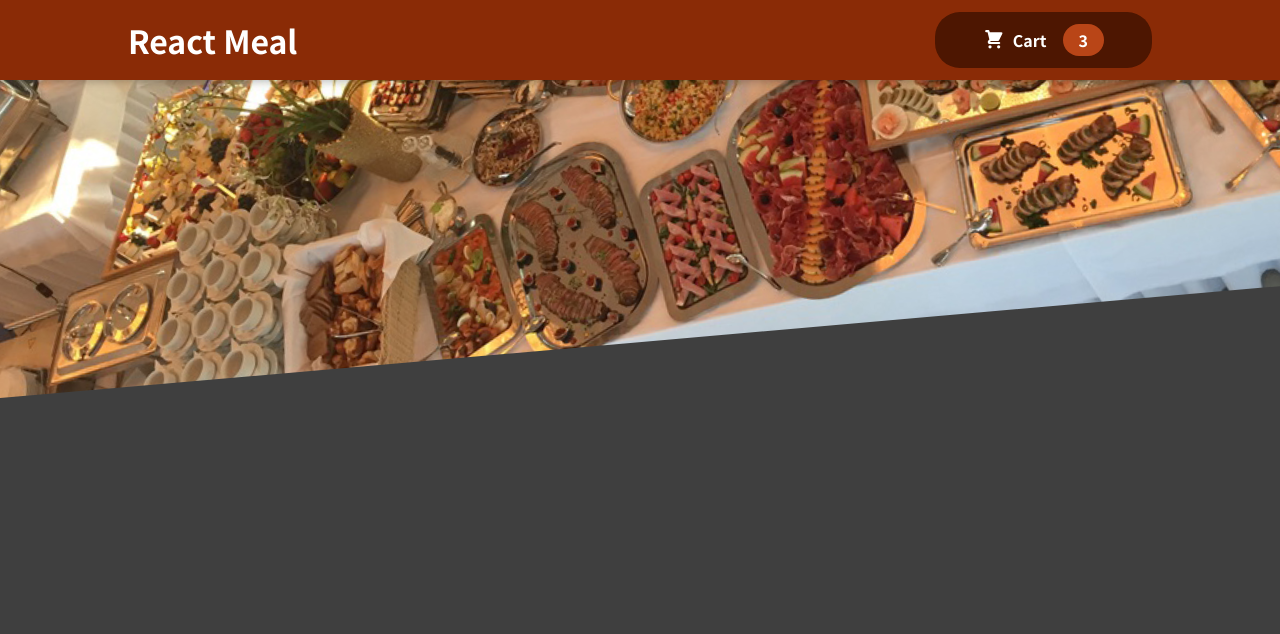
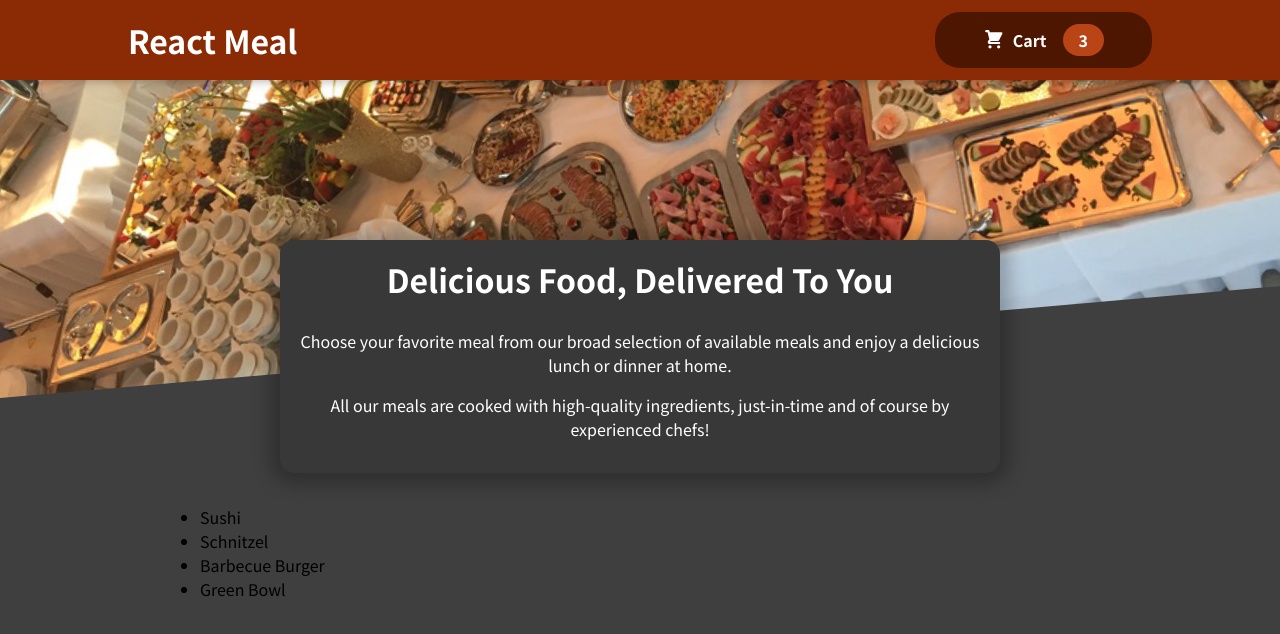
Before and after one commit to duytran31187/food-app-react, a React (Create React App) app: page / in a window 1280 px wide. Shown: the top 634 px of the page. Built offline with nearby package versions, Linux system fonts and the light colour scheme.

Commit message:
meals component

```diff
--- a/src/App.js
+++ b/src/App.js
@@ -1,10 +1,14 @@
 import { Fragment } from "react";
 import Header from "./components/Layout/Header";
+import Meals from "./components/Meals/Meals";
 
 function App() {
   return (
     <Fragment>
       <Header />
+      <main>
+        <Meals />
+      </main>
     </Fragment>
   );
 }
--- /dev/null
+++ b/src/components/Meals/AvailableMeals.js
@@ -0,0 +1,39 @@
+import React from "react";
+import classes from './AvailableMeals.module.css';
+
+const DUMMY_MEALS = [
+    {
+      id: 'm1',
+      name: 'Sushi',
+      description: 'Finest fish and veggies',
+      price: 22.99,
+    },
+    {
+      id: 'm2',
+      name: 'Schnitzel',
+      description: 'A german specialty!',
+      price: 16.5,
+    },
+    {
+      id: 'm3',
+      name: 'Barbecue Burger',
+      description: 'American, raw, meaty',
+      price: 12.99,
+    },
+    {
+      id: 'm4',
+      name: 'Green Bowl',
+      description: 'Healthy...and green...',
+      price: 18.99,
+    },
+  ];
+
+const AvailableMeals = (props) => {
+    const mealsList = DUMMY_MEALS.map((meal) => <li>{meal.name}</li>);
+    return (
+        <ul className={classes.meals}>
+            {mealsList}
+        </ul>
+    )
+}
+export default AvailableMeals;
--- /dev/null
+++ b/src/components/Meals/AvailableMeals.module.css
@@ -0,0 +1,24 @@
+.meals {
+    max-width: 60rem;
+    width: 90%;
+    margin: 2rem auto;
+    animation: meals-appear 1s ease-out forwards;
+  }
+
+  .meals ul {
+    list-style: none;
+    margin: 0;
+    padding: 0;
+  }
+
+  @keyframes meals-appear {
+    from {
+      opacity: 0;
+      transform: translateY(3rem);
+    }
+
+    to {
+      opacity: 1;
+      transform: translateY(0);
+    }
+  }
--- /dev/null
+++ b/src/components/Meals/Meals.js
@@ -0,0 +1,14 @@
+import React, { Fragment } from "react";
+import MealsSummary from "./MealsSummary";
+import AvailableMeals from "./AvailableMeals";
+
+const Meals = props => {
+    return (
+        <Fragment>
+            <MealsSummary />
+            <AvailableMeals />
+        </Fragment>
+    )
+};
+
+export default Meals;
--- /dev/null
+++ b/src/components/Meals/MealsSummary.js
@@ -0,0 +1,19 @@
+import React from "react";
+import classes from './MealsSummary.module.css';
+
+const MealsSummary = (props) => {
+    return (
+        <section className={classes.summary}>
+            <h2>Delicious Food, Delivered To You</h2>
+            <p>
+                Choose your favorite meal from our broad selection of available meals
+                and enjoy a delicious lunch or dinner at home.
+            </p>
+            <p>
+                All our meals are cooked with high-quality ingredients, just-in-time and
+                of course by experienced chefs!
+            </p>
+        </section>
+    );
+}
+export default MealsSummary;
--- /dev/null
+++ b/src/components/Meals/MealsSummary.module.css
@@ -0,0 +1,18 @@
+.summary {
+    text-align: center;
+    max-width: 45rem;
+    width: 90%;
+    margin: auto;
+    margin-top: -10rem;
+    position: relative;
+    background-color: #383838;
+    color: white;
+    border-radius: 14px;
+    padding: 1rem;
+    box-shadow: 0 1px 18px 10px rgba(0, 0, 0, 0.25);
+  }
+
+  .summary h2 {
+    font-size: 2rem;
+    margin-top: 0;
+  }
```
Also changed, not shown: src/index.css (line endings or trailing spaces).
